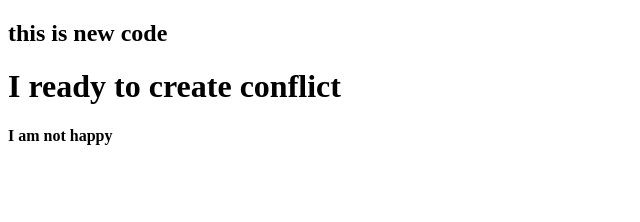
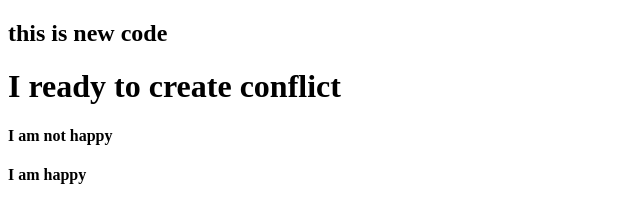
Before and after one commit to Sampath-KumarK/demo, a plain HTML site: page index.html in a window 1280 px wide. Shown: the whole page, without its empty margins (0-640 px from the left). Drawn offline with Linux system fonts and the light colour scheme.

Commit message:
after stash

```diff
--- a/index.html
+++ b/index.html
@@ -11,5 +11,6 @@
     </h2>
     <h1>I ready to create conflict </h1>
     <h4>I am not happy</h4>
+    <h4>I am happy</h4>
 </body>
 </html>
```
